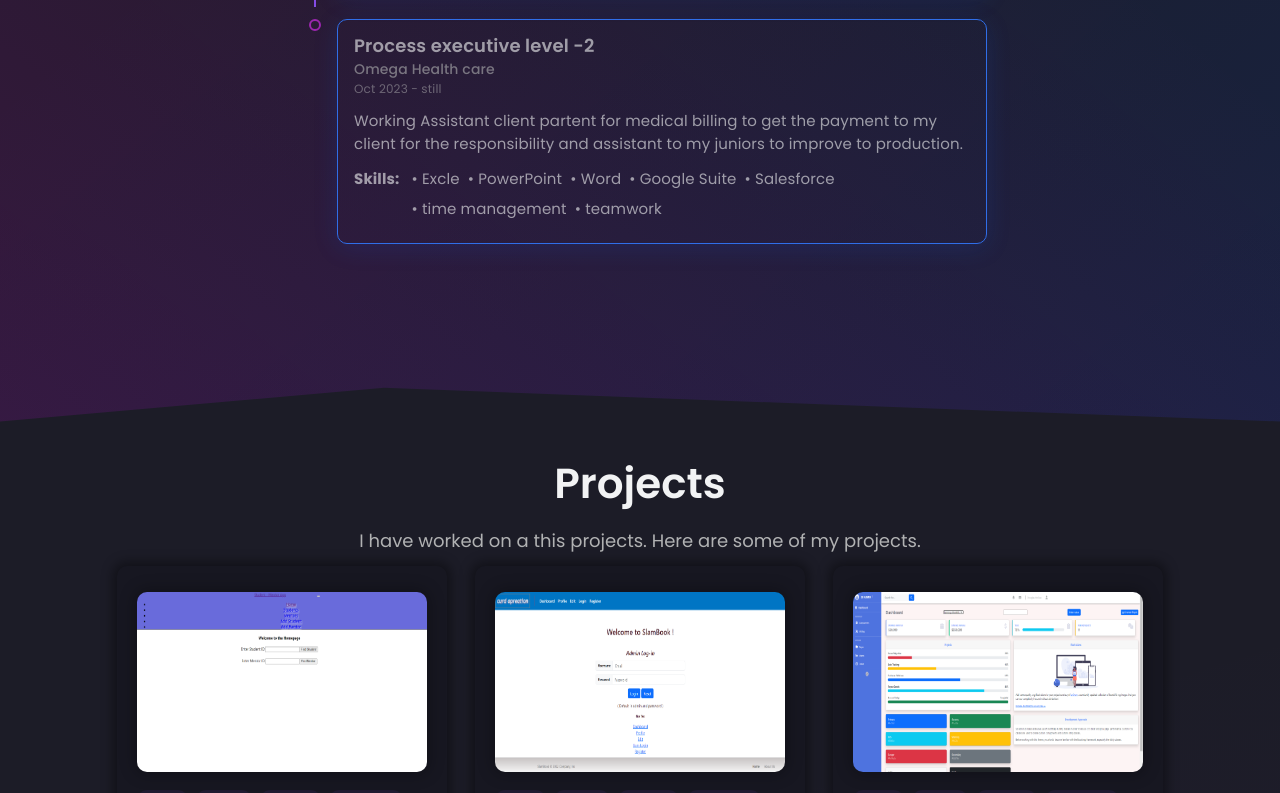
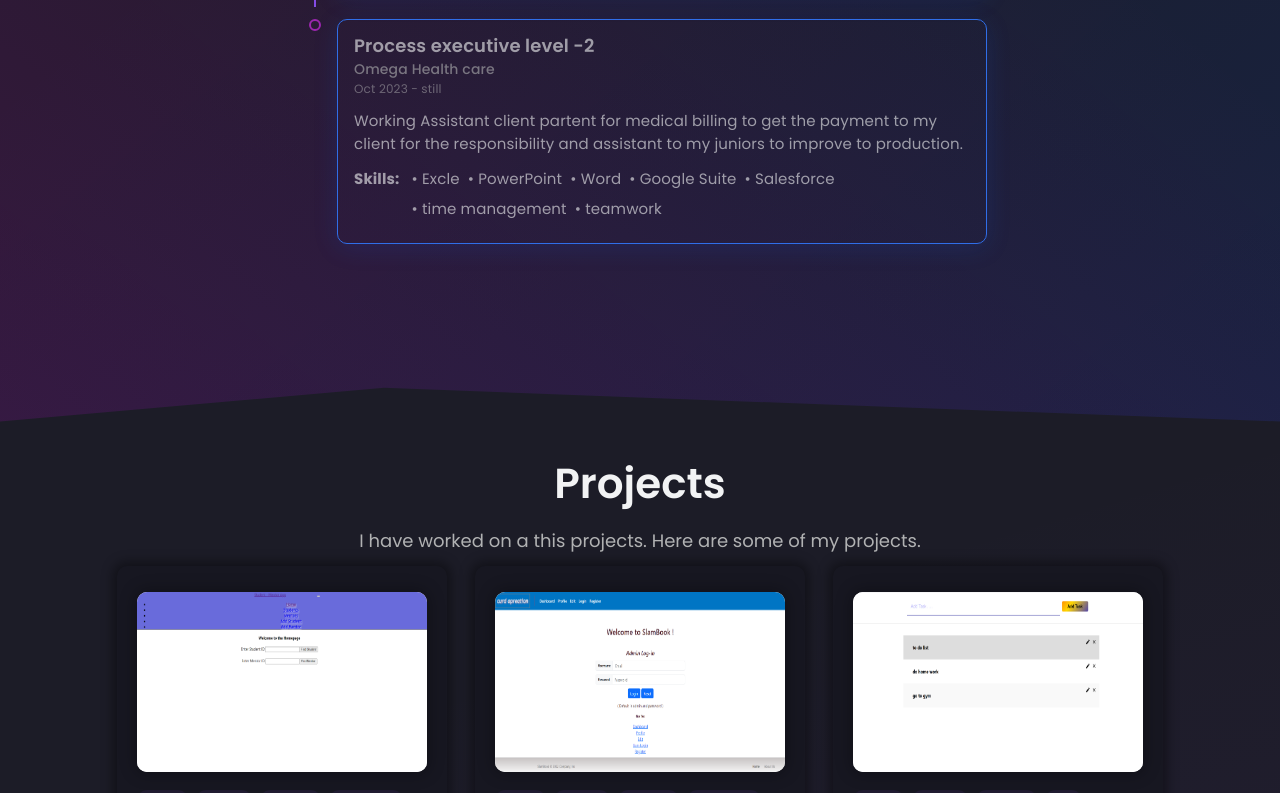
Before and after one commit to RajRampragash/Update_portfolio, a React (Create React App) app: page / in a window 1280 px wide. Shown: the part 2000-2793 px from the top of the page. Built offline with nearby package versions, Linux system fonts and the light colour scheme.

Commit message:
sec commit

```diff
--- a/src/data/constants.js
+++ b/src/data/constants.js
@@ -1,7 +1,6 @@
 import project1 from '../../src/images/project1.png'
 import project2 from '../../src/images/project2.png'
-import project3 from '../../src/images/project3.png'
-import project4 from '../../src/images/project4.png'
+import project5 from '../../src/images/project5.png'
 
 export const Bio = {
   name: "Raj Rampragash",
@@ -16,7 +15,7 @@ export const Bio = {
     "I am a motivated and versatile individual, always eager to take on new challenges. With a passion for learning I am dedicated to delivering high-quality results. With a positive attitude and a growth mindset, I am ready to make a meaningful contribution and achieve great things.",
   github: "https://github.com/RajRampragash",
   resume:
-    "https://drive.google.com/file/d/1PSVuNcz2qN3v-HM40PgtS9Aemr1_dfe-/view?usp=drive_link",
+    "https://drive.google.com/file/d/1FhAH2YOtWNJnCKWq4IRKhgslWMwJ2Gyr/view?usp=sharing",
   linkedin: "https://www.linkedin.com/in/raj-rampragash1207/",
 };
 
@@ -234,41 +233,25 @@ export const projects = [
     webapp: "https://taupe-taiyaki-2886ae.netlify.app/",
   },
   {
-    id: 2,
-    title: "Admin Dash Borad",
+    id: 3,
+    title: "To-Do-List",
     description:
-      "This admin dashboard template is create based on the bootstrap templates.",
-    image:project3,
+      "this todolist is using to create our tasks and update and delete CURD opration and the data is store in our back end .",
+    image:project5,
     tags: [
-      "React",
-      "Nodejs",
-      "Express",
-      "Bootstrap",
-      "mongoDB",
-      "HTML/CSS",
+    "React",
+    "Nodejs",
+    "Express",
+    "Mui",
+    "mongoDB",
+    "HTML/CSS",
+    "github",
     ],
     category: "web app",
-    github: "https://github.com/RajRampragash/admin-dashborad-sb.git",
-    webapp: "https://delicate-clafoutis-5f2e34.netlify.app/",
+    github: "https://github.com/RajRampragash/To-Do-List-FE.git/",
+    webapp: "https://sprightly-cobbler-deaa0c.netlify.app/",
   },
-  {
-    id:3 ,
-    title: "Admin Dash Borad",
-    description:
-      "This dash board create using for admin management system.",
-    image:project4,
-    tags: [
-      "React",
-      "Nodejs",
-      "Express",
-      "Bootstrap",
-      "mongoDB",
-      "HTML/CSS",
-    ],
-    category: "web app",
-    github: "https://github.com/RajRampragash/student-teacher.git",
-    webapp: "https://unrivaled-dodol-056caa.netlify.app/",
-  },
+
 
 
 
```
Also changed, not shown: src/images/project5.png (added).
